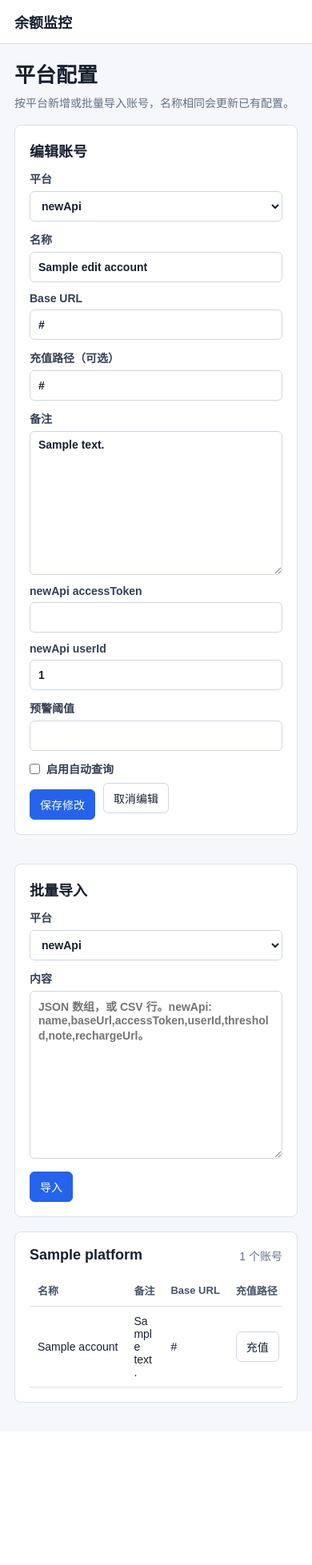
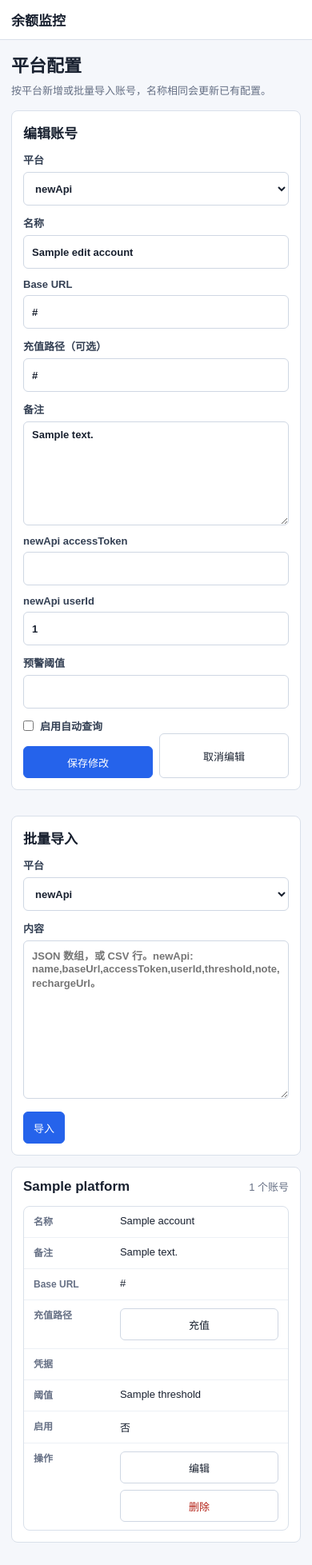
Before and after one commit to xianyvbang/price-monitoring, a FastAPI app: template app/templates/accounts.html in a window 390 px wide. Shown: the whole page at 80% size. Before the commit the page ends 1754 px from the top, so only its background shows below. Run offline with FastAPI, Linux system fonts and the light colour scheme; data comes from the database, SQL or seed files in the repository; the template is opened without the code that fills it: most values are stand-ins (such as "Sample title", 1, 10 or a date in 2020).

Commit message:
Improve mobile tables and sync account rate names

```diff
--- a/app/models.py
+++ b/app/models.py
@@ -586,6 +586,30 @@ class Database:
                 (1 if changed else 0, utc_now(), account_id),
             )
 
+    def update_account_name_rate_suffix(self, account_id: int, rate: Any) -> Optional[str]:
+        rate_value = _optional_float(rate)
+        if rate_value is None:
+            return None
+        account = self.get_account(account_id)
+        if not account:
+            return None
+        current_name = str(account["name"] or "").strip()
+        if not current_name:
+            return None
+        new_name = _replace_name_rate_suffix(current_name, rate_value)
+        if new_name == current_name:
+            return current_name
+        with self.connect() as conn:
+            conn.execute(
+                """
+                UPDATE accounts
+                SET name = ?, updated_at = ?
+                WHERE id = ?
+                """,
+                (new_name, utc_now(), account_id),
+            )
+        return new_name
+
     def record_group_rate_if_changed(
         self,
         account_id: int,
@@ -713,3 +737,26 @@ def _json_dumps(value: Any) -> str:
     import json
 
     return json.dumps(value, ensure_ascii=False, default=str)
+
+
+def _replace_name_rate_suffix(name: str, rate: float) -> str:
+    prefix, separator, suffix = name.rpartition("-")
+    rate_text = _stringify_rate(rate)
+    if separator and _looks_like_rate_suffix(suffix):
+        return f"{prefix}-{rate_text}"
+    return f"{name}-{rate_text}"
+
+
+def _looks_like_rate_suffix(value: str) -> bool:
+    text = str(value or "").strip()
+    if not text:
+        return False
+    try:
+        float(text)
+        return True
+    except ValueError:
+        return False
+
+
+def _stringify_rate(rate: float) -> str:
+    return format(rate, "g")
--- a/app/services/scheduler.py
+++ b/app/services/scheduler.py
@@ -108,6 +108,10 @@ async def query_group_rate_for_account(db: Database, account_id: int, notify: bo
         checked_at = utc_now()
         record_result = db.record_group_rate_if_changed(account_id, _group_summary_from_result(result), checked_at)
         result["group_rate_record"] = record_result
+        record = record_result.get("record") or {}
+        updated_name = db.update_account_name_rate_suffix(account_id, record.get("rate_multiplier"))
+        if updated_name:
+            account = db.get_account(account_id) or account
         group_rate_changed = bool(account["last_group_rate_changed"])
         if record_result["changed"]:
             group_rate_changed = True
@@ -117,7 +121,6 @@ async def query_group_rate_for_account(db: Database, account_id: int, notify: bo
         if notify and record_result["changed"]:
             try:
                 smtp = db.get_smtp_settings()
-                record = record_result["record"] or {}
                 subject, body = build_group_rate_change_email(
                     account,
                     str(record.get("plan_name") or result.get("plan_name") or "-"),
--- a/app/static/styles.css
+++ b/app/static/styles.css
@@ -390,12 +390,14 @@ th {
   align-items: center;
   display: flex;
   gap: 10px;
+  flex-wrap: wrap;
 }
 
 .actions {
   align-items: center;
   display: flex;
   gap: 8px;
+  flex-wrap: wrap;
 }
 
 .actions form {
@@ -470,23 +472,266 @@ pre {
 }
 
 @media (max-width: 760px) {
-  .topbar,
-  .page-head,
-  .nav {
+  body {
+    font-size: 13px;
+  }
+
+  .topbar {
     align-items: flex-start;
     flex-direction: column;
     height: auto;
+    gap: 12px;
+    padding: 12px 14px;
   }
 
-  .topbar {
-    padding: 14px 18px;
+  .brand {
+    font-size: 17px;
+  }
+
+  .nav {
+    align-items: center;
+    display: flex;
+    flex-direction: row;
+    flex-wrap: wrap;
+    gap: 8px 14px;
+    width: 100%;
+  }
+
+  .nav a,
+  .nav .link-button {
+    line-height: 1.4;
+    padding: 2px 0;
   }
 
   .page {
-    padding: 18px;
+    padding: 14px;
+  }
+
+  .page-head {
+    align-items: stretch;
+    flex-direction: column;
+    gap: 12px;
+    margin-bottom: 14px;
+  }
+
+  .page-head .primary,
+  .page-head .button-link,
+  .page-head .inline-form,
+  .page-head .inline-form button {
+    width: 100%;
+  }
+
+  .page-head .primary {
+    margin-top: 0;
+  }
+
+  h1 {
+    font-size: 22px;
+  }
+
+  h2 {
+    font-size: 17px;
+  }
+
+  p {
+    line-height: 1.55;
+  }
+
+  .panel {
+    border-radius: 8px;
+    margin-bottom: 14px;
+    padding: 14px;
+  }
+
+  .panel-title {
+    align-items: flex-start;
+    gap: 8px;
+  }
+
+  .panel-title span {
+    flex-shrink: 0;
   }
 
   .grid.two {
     grid-template-columns: 1fr;
   }
+
+  input,
+  select,
+  textarea {
+    min-height: 42px;
+  }
+
+  textarea {
+    min-height: 130px;
+  }
+
+  button,
+  .button-link {
+    justify-content: center;
+    min-height: 40px;
+  }
+
+  .button-row,
+  .actions {
+    align-items: stretch;
+    gap: 8px;
+    width: 100%;
+  }
+
+  .button-row > *,
+  .actions > *,
+  .actions form,
+  .actions form button {
+    flex: 1 1 120px;
+  }
+
+  .actions form button {
+    width: 100%;
+  }
+
+  .table-wrap {
+    overflow-x: visible;
+  }
+
+  table,
+  thead,
+  tbody,
+  tr,
+  th,
+  td {
+    display: block;
+  }
+
+  table {
+    border-collapse: separate;
+  }
+
+  thead {
+    display: none;
+  }
+
+  tbody {
+    display: grid;
+    gap: 12px;
+  }
+
+  tr {
+    background: #ffffff;
+    border: 1px solid var(--line);
+    border-radius: 8px;
+    overflow: hidden;
+  }
+
+  td {
+    align-items: flex-start;
+    border-bottom: 1px solid #edf1f6;
+    display: grid;
+    gap: 10px;
+    grid-template-columns: minmax(78px, 32%) minmax(0, 1fr);
+    padding: 10px 12px;
+    white-space: normal;
+    word-break: break-word;
+  }
+
+  td:last-child {
+    border-bottom: 0;
+  }
+
+  td::before {
+    color: var(--muted);
+    content: attr(data-label);
+    font-size: 12px;
+    font-weight: 700;
+    line-height: 1.5;
+  }
+
+  td:not([data-label])::before {
+    content: "";
+    display: none;
+  }
+
+  .empty-row,
+  .detail-row {
+    border: 0;
+    overflow: visible;
+  }
+
+  .empty-row td,
+  .detail-row td {
+    border: 1px solid var(--line);
+    border-radius: 8px;
+    display: block;
+    padding: 12px;
+  }
+
+  .empty-row td::before,
+  .detail-row td::before {
+    display: none;
+  }
+
+  .detail-row td {
+    background: #fef3f2;
+  }
+
+  [data-account-plan],
+  .note-cell,
+  .log-message,
+  .group-rates {
+    max-width: none;
+  }
+
+  .change-status-actions {
+    align-items: flex-start;
+    flex-wrap: wrap;
+  }
+
+  .change-status-reset {
+    min-height: 30px;
+  }
+
+  .login-shell {
+    align-items: start;
+    min-height: calc(100vh - 84px);
+    padding-top: 8vh;
+  }
+
+  .login-panel {
+    width: 100%;
+  }
+
+  dialog {
+    max-height: calc(100dvh - 24px);
+    max-width: calc(100% - 20px);
+    width: calc(100% - 20px);
+  }
+
+  .dialog-shell,
+  .json-dialog {
+    padding: 14px;
+  }
+
+  .dialog-head {
+    flex-direction: column;
+    gap: 10px;
+  }
+
+  .dialog-head button {
+    width: 100%;
+  }
+
+  .group-option-list {
+    max-height: 64dvh;
+  }
+
+  .group-option {
+    align-items: stretch;
+    flex-direction: column;
+    gap: 8px;
+  }
+
+  pre {
+    max-height: 64dvh;
+    word-break: break-word;
+  }
 }
--- a/app/templates/accounts.html
+++ b/app/templates/accounts.html
@@ -99,23 +99,23 @@
       <tbody>
         {% for account in accounts %}
         <tr>
-          <td>{{ account.name }}</td>
-          <td class="note-cell">{{ account.note or "-" }}</td>
-          <td>{{ account.base_url }}</td>
-          <td>
+          <td data-label="名称">{{ account.name }}</td>
+          <td class="note-cell" data-label="备注">{{ account.note or "-" }}</td>
+          <td data-label="Base URL">{{ account.base_url }}</td>
+          <td data-label="充值路径">
             {% if account.recharge_url %}
             <a class="button-link" href="{{ account.recharge_url }}" target="_blank" rel="noopener noreferrer">充值</a>
             {% else %}
             -
             {% endif %}
           </td>
-          <td>
+          <td data-label="凭据">
             {% if platform == "sub2Api" %}groupId筛选: {{ "已配置" if account.has_key_id else "未配置" }} / apiKey: {{ "已配置" if account.has_api_key else "未配置" }} / email: {{ "已配置" if account.has_email else "未配置" }} / password: {{ "已配置" if account.has_password else "未配置" }}{% endif %}
             {% if platform == "newApi" %}accessToken: {{ "已配置" if account.has_access_token else "未配置" }} / userId: {{ "已配置" if account.has_user_id else "未配置" }} / 当前分组: {{ account.selected_group_id or "未选择" }}{% endif %}
           </td>
-          <td>{{ account.threshold if account.threshold is not none else settings.default_threshold }}</td>
-          <td>{{ "是" if account.is_enabled else "否" }}</td>
-          <td>
+          <td data-label="阈值">{{ account.threshold if account.threshold is not none else settings.default_threshold }}</td>
+          <td data-label="启用">{{ "是" if account.is_enabled else "否" }}</td>
+          <td data-label="操作">
             <div class="actions">
               <button
                 type="button"
@@ -146,7 +146,7 @@
           </td>
         </tr>
         {% else %}
-        <tr><td colspan="8" class="empty">暂无账号</td></tr>
+        <tr class="empty-row"><td colspan="8" class="empty">暂无账号</td></tr>
         {% endfor %}
       </tbody>
     </table>
```
Also changed, not shown: app/templates/dashboard.html (+14 -14 lines), app/templates/group_rates.html (+5 -5 lines), app/templates/logs.html (+5 -5 lines), tests/test_models.py (+40 -0 lines), tests/test_scheduler.py (+3 -2 lines).
